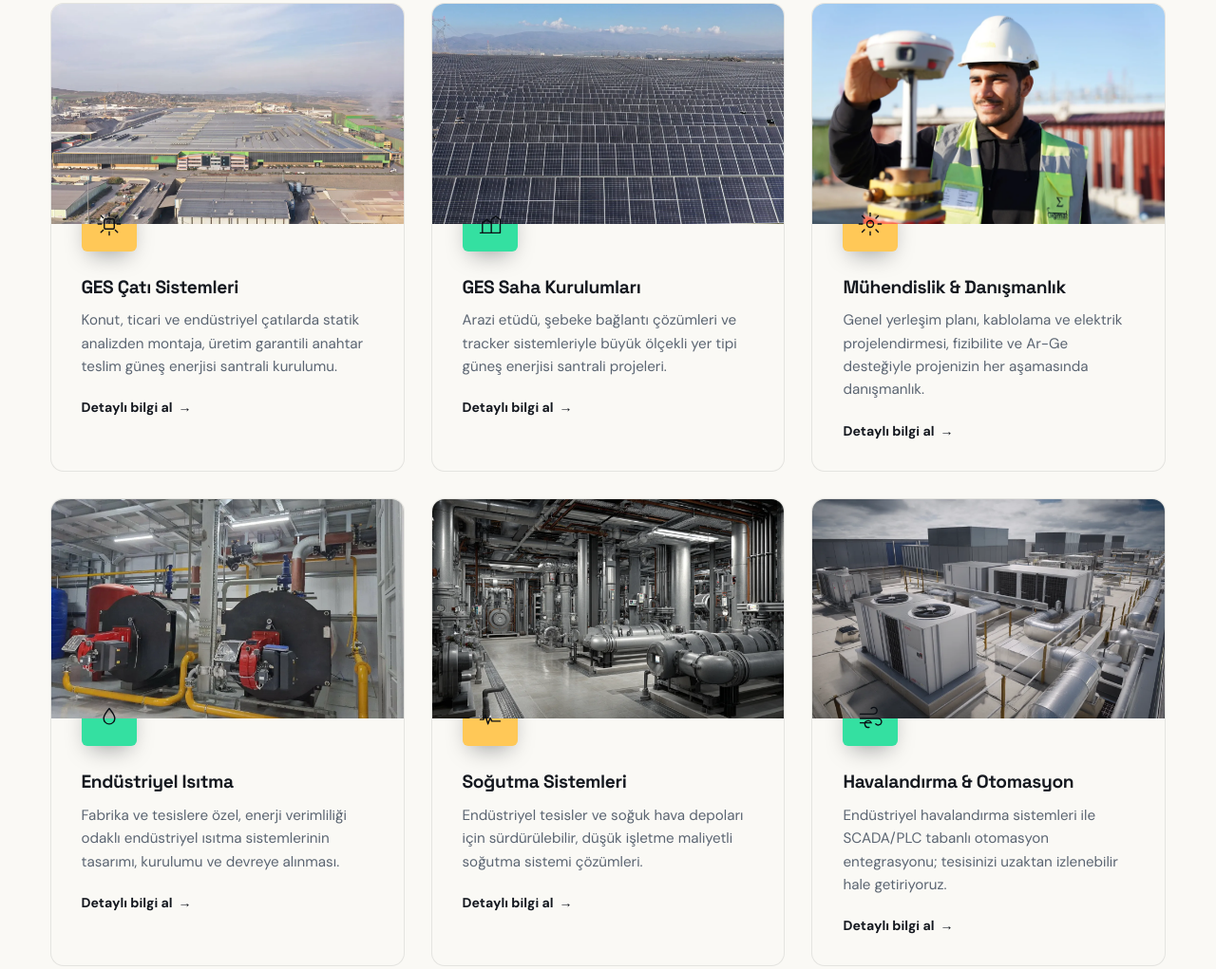
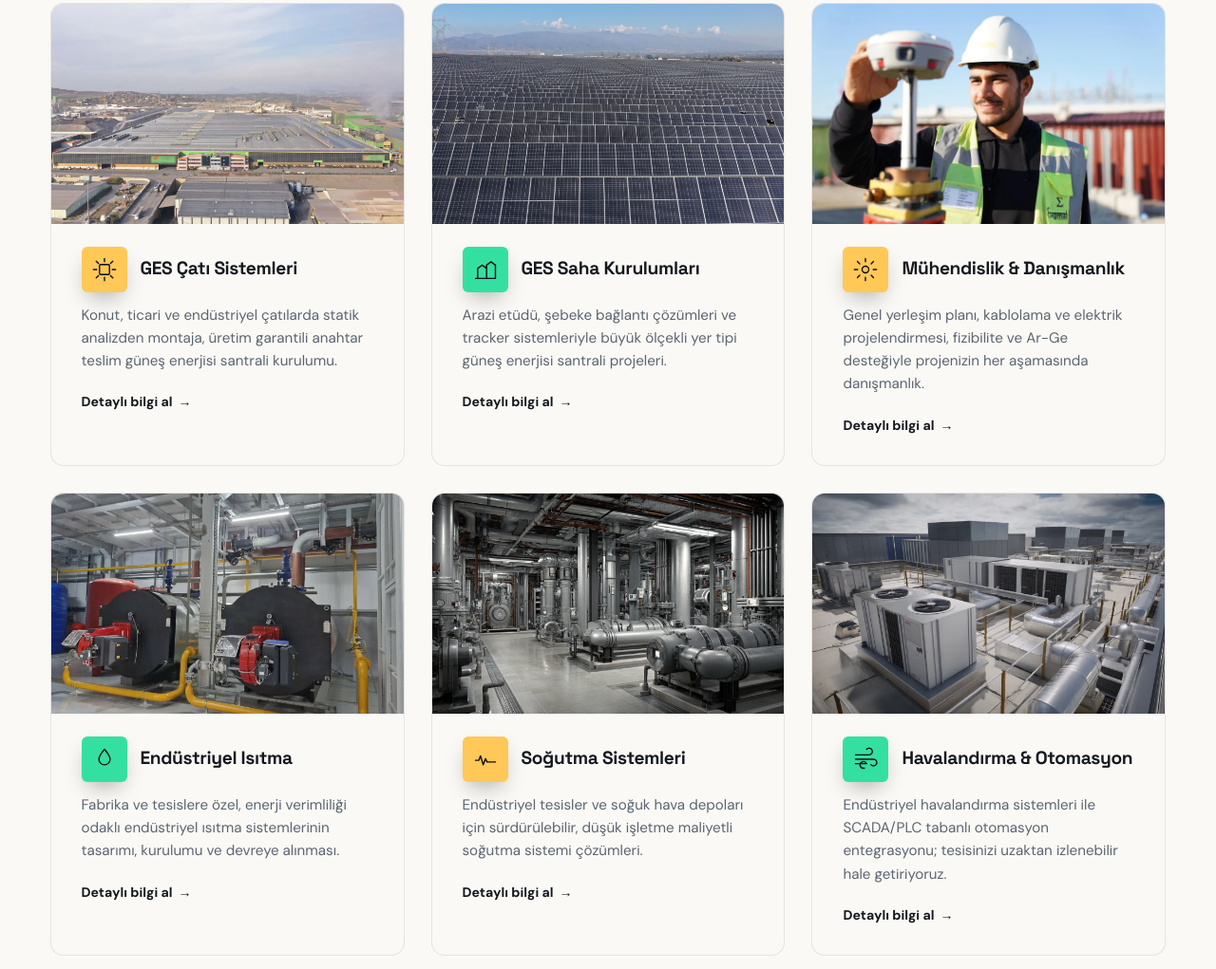
Before and after one commit to Alpha6x0/sigmatek-website, a website built with Vite: page index.html in a window 1280 px wide. Shown: the part 1483-2504 px from the top of the page at 95% size. Built offline with nearby package versions, Linux system fonts and the light colour scheme.

Commit message:
Hizmet kartlarında ikon tasarımı yeniden düzenlendi: fotoğrafın üzerine taşan sıkışık rozet yerine, ikon artık başlığın hemen soluna aynı satırda yerleştirildi

```diff
--- a/css/style.css
+++ b/css/style.css
@@ -709,14 +709,20 @@ body::before {
 .service-card:hover .service-photo img {
   transform: scale(1.06);
 }
+.service-heading {
+  display: flex;
+  align-items: center;
+  gap: 14px;
+  margin: 24px 32px 12px;
+}
 .service-icon {
-  width: 58px;
-  height: 58px;
+  flex-shrink: 0;
+  width: 48px;
+  height: 48px;
   border-radius: var(--radius-sm);
   display: flex;
   align-items: center;
   justify-content: center;
-  margin: -29px 0 28px 32px;
   box-shadow: 0 10px 24px -8px rgb(10, 14, 20, 0.4);
 }
 .icon-gold {
@@ -729,7 +735,7 @@ body::before {
 }
 .service-card h3 {
   font-size: 1.2rem;
-  margin: 0 32px 12px;
+  margin: 0;
 }
 .service-card p {
   color: var(--slate);
--- a/index.html
+++ b/index.html
@@ -179,6 +179,7 @@
                     loading="lazy"
                 /></picture>
               </div>
+              <div class="service-heading">
                 <div class="service-icon icon-gold">
                   <svg viewBox="0 0 48 48" width="28" height="28">
                     <path
@@ -199,7 +200,9 @@
                     />
                   </svg>
                 </div>
+
                 <h3 data-i18n="svc_gescati_title">GES Çatı Sistemleri</h3>
+              </div>
               <p data-i18n="svc_gescati_desc">
                 Konut, ticari ve endüstriyel çatılarda statik analizden montaja, üretim garantili anahtar teslim güneş
                 enerjisi santrali kurulumu.
@@ -219,6 +222,7 @@
                     loading="lazy"
                 /></picture>
               </div>
+              <div class="service-heading">
                 <div class="service-icon icon-emerald">
                   <svg viewBox="0 0 48 48" width="28" height="28">
                     <path
@@ -231,7 +235,9 @@
                     />
                   </svg>
                 </div>
+
                 <h3 data-i18n="svc_gessaha_title">GES Saha Kurulumları</h3>
+              </div>
               <p data-i18n="svc_gessaha_desc">
                 Arazi etüdü, şebeke bağlantı çözümleri ve tracker sistemleriyle büyük ölçekli yer tipi güneş enerjisi
                 santrali projeleri.
@@ -251,6 +257,7 @@
                     loading="lazy"
                 /></picture>
               </div>
+              <div class="service-heading">
                 <div class="service-icon icon-gold">
                   <svg viewBox="0 0 48 48" width="28" height="28">
                     <circle cx="24" cy="24" r="6" stroke="currentColor" stroke-width="2.4" fill="none" />
@@ -262,7 +269,9 @@
                     />
                   </svg>
                 </div>
+
                 <h3 data-i18n="svc_muhendislik_title">Mühendislik &amp; Danışmanlık</h3>
+              </div>
               <p data-i18n="svc_muhendislik_desc">
                 Genel yerleşim planı, kablolama ve elektrik projelendirmesi, fizibilite ve Ar-Ge desteğiyle projenizin
                 her aşamasında danışmanlık.
@@ -279,6 +288,7 @@
                   <img src="assets/mj-gallery/mekanik-kazan-dairesi.jpg" alt="Endüstriyel Isıtma" loading="lazy"
                 /></picture>
               </div>
+              <div class="service-heading">
                 <div class="service-icon icon-emerald">
                   <svg viewBox="0 0 48 48" width="28" height="28">
                     <path
@@ -290,7 +300,9 @@
                     />
                   </svg>
                 </div>
+
                 <h3 data-i18n="svc_isitma_title">Endüstriyel Isıtma</h3>
+              </div>
               <p data-i18n="svc_isitma_desc">
                 Fabrika ve tesislere özel, enerji verimliliği odaklı endüstriyel ısıtma sistemlerinin tasarımı, kurulumu
                 ve devreye alınması.
@@ -307,6 +319,7 @@
                   <img src="assets/mj-gallery/mekanik-esanjor-dairesi.png" alt="Soğutma Sistemleri" loading="lazy"
                 /></picture>
               </div>
+              <div class="service-heading">
                 <div class="service-icon icon-gold">
                   <svg viewBox="0 0 48 48" width="28" height="28">
                     <path
@@ -327,7 +340,9 @@
                     />
                   </svg>
                 </div>
+
                 <h3 data-i18n="svc_sogutma_title">Soğutma Sistemleri</h3>
+              </div>
               <p data-i18n="svc_sogutma_desc">
                 Endüstriyel tesisler ve soğuk hava depoları için sürdürülebilir, düşük işletme maliyetli soğutma sistemi
                 çözümleri.
@@ -344,6 +359,7 @@
                   <img src="assets/mj-gallery/havalandirma-catisi-2.png" alt="Havalandırma ve Otomasyon" loading="lazy"
                 /></picture>
               </div>
+              <div class="service-heading">
                 <div class="service-icon icon-emerald">
                   <svg viewBox="0 0 48 48" width="28" height="28">
                     <path
@@ -355,7 +371,9 @@
                     />
                   </svg>
                 </div>
+
                 <h3 data-i18n="svc_havalandirma_title">Havalandırma &amp; Otomasyon</h3>
+              </div>
               <p data-i18n="svc_havalandirma_desc">
                 Endüstriyel havalandırma sistemleri ile SCADA/PLC tabanlı otomasyon entegrasyonu; tesisinizi uzaktan
                 izlenebilir hale getiriyoruz.
@@ -372,6 +390,7 @@
                   <img src="assets/mj-gallery/yangin-sprinkler-hatti.png" alt="Yangın Sistemleri" loading="lazy"
                 /></picture>
               </div>
+              <div class="service-heading">
                 <div class="service-icon icon-gold">
                   <svg viewBox="0 0 48 48" width="28" height="28">
                     <path
@@ -383,7 +402,9 @@
                     />
                   </svg>
                 </div>
+
                 <h3 data-i18n="svc_yangin_title">Yangın Sistemleri</h3>
+              </div>
               <p data-i18n="svc_yangin_desc">
                 Sprinkler, yangın dolabı ve pompa istasyonundan algılama ve alarm sistemlerine kadar mevzuata uygun
                 anahtar teslim yangın güvenliği çözümleri.
@@ -403,6 +424,7 @@
                     loading="lazy"
                 /></picture>
               </div>
+              <div class="service-heading">
                 <div class="service-icon icon-emerald">
                   <svg viewBox="0 0 48 48" width="28" height="28">
                     <path
@@ -415,7 +437,9 @@
                     />
                   </svg>
                 </div>
+
                 <h3 data-i18n="svc_insaat_title">İnşaat &amp; Çelik Konstrüksiyon</h3>
+              </div>
               <p data-i18n="svc_insaat_desc">
                 Çelik konstrüksiyon imalatı ve montajından tadilat, güçlendirme ve onarım işlerine kadar
                 projelendirmeden uygulamaya anahtar teslim inşaat çözümleri.
```
Lines whose indentation alone changed are shown as unchanged.
